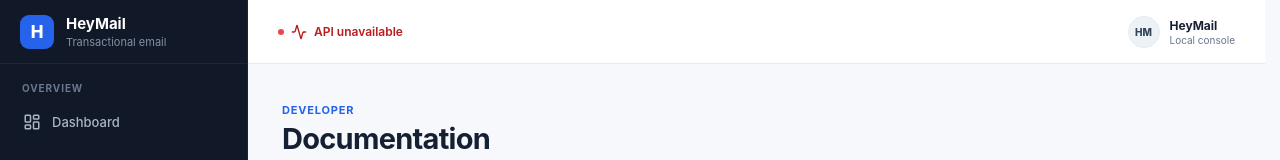
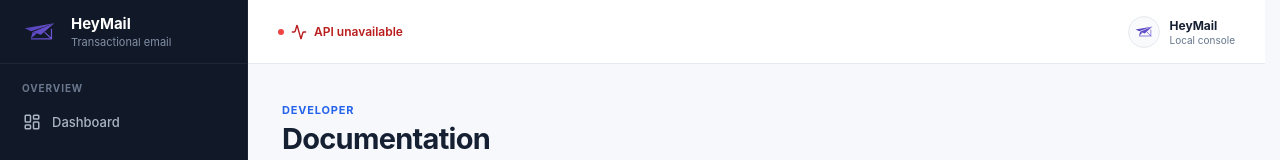
Before and after one commit to Loxime/heymail, a React (Vite) app in the folder apps/web/: page /docs in a window 1280 px wide. Shown: the top 160 px of the page. Built offline with nearby package versions, Linux system fonts and the light colour scheme; no server answers.

Commit message:
chore: finalize HeyMail branding and frontend polish

```diff
--- a/apps/web/index.html
+++ b/apps/web/index.html
@@ -1,6 +1,7 @@
 <!doctype html>
 <html lang="en">
   <head>
+    <link rel="icon" type="image/svg+xml" href="/heymail-logo.svg" />
     <meta charset="UTF-8" />
     <meta
       name="viewport"
--- a/apps/web/src/components/layout/AppShell.tsx
+++ b/apps/web/src/components/layout/AppShell.tsx
@@ -158,8 +158,12 @@ export function AppShell() {
         }
       >
         <div className="sidebar__brand">
-          <div className="brand-mark">
-            H
+          <div className="brand-mark brand-mark--logo">
+            <img
+              alt=""
+              aria-hidden="true"
+              src="/heymail-logo.svg"
+            />
           </div>
 
           <div>
@@ -271,8 +275,12 @@ export function AppShell() {
           </div>
 
           <div className="topbar__account">
-            <div className="account-avatar">
-              HM
+            <div className="account-avatar account-avatar--logo">
+              <img
+                alt=""
+                aria-hidden="true"
+                src="/heymail-logo.svg"
+              />
             </div>
 
             <div className="account-copy">
--- a/apps/web/src/styles/global.css
+++ b/apps/web/src/styles/global.css
@@ -3235,3 +3235,38 @@ textarea:focus-visible {
       0.01ms !important;
   }
 }
+
+/* heymail-brand-logo */
+
+.brand-mark--logo {
+  width: 39px;
+  height: 39px;
+
+  padding: 2px;
+
+  background: transparent;
+}
+
+.brand-mark--logo img {
+  display: block;
+  width: 100%;
+  height: 100%;
+
+  object-fit: contain;
+}
+
+.account-avatar--logo {
+  overflow: hidden;
+
+  padding: 5px;
+
+  background: #f8fafc;
+}
+
+.account-avatar--logo img {
+  display: block;
+  width: 100%;
+  height: 100%;
+
+  object-fit: contain;
+}
```
Also changed, not shown: apps/web/public/heymail-logo.svg (added).
